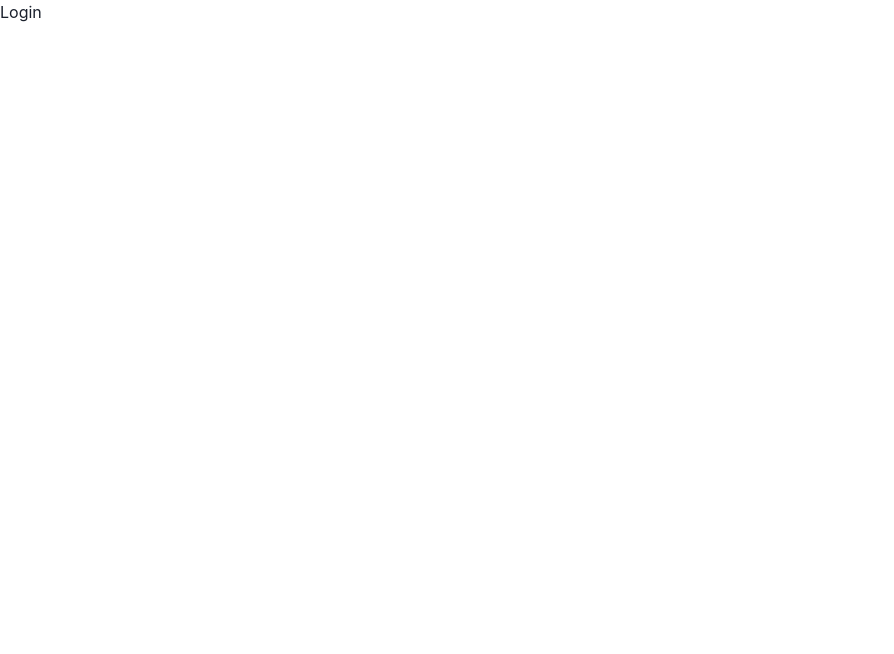
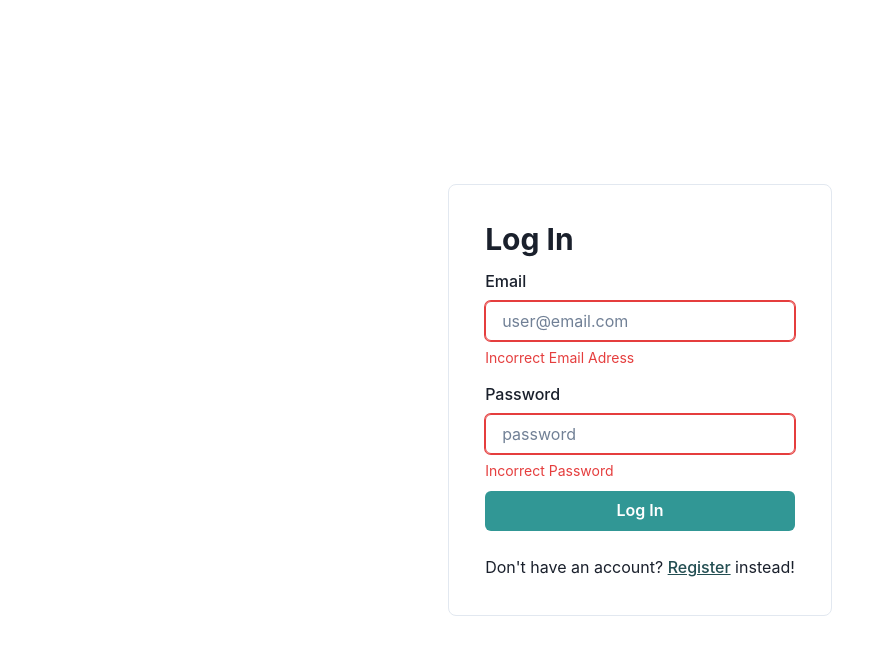
Before and after one commit to ebokes/chitchat, a React (Vite) app: page /login in a window 1280 px wide. Shown: the top 654 px of the page, without its empty margins (0-894 px from the left). Built offline with nearby package versions, Linux system fonts and the light colour scheme.

Commit message:
feat: create and style login page

```diff
--- a/src/components/auth/Login.jsx
+++ b/src/components/auth/Login.jsx
@@ -1,7 +1,57 @@
+import {
+  Box,
+  Button,
+  Center,
+  FormControl,
+  FormErrorMessage,
+  FormLabel,
+  Heading,
+  Input,
+  Link,
+  Text,
+} from "@chakra-ui/react";
 import React from "react";
+import { Link as RouterLink } from "react-router-dom";
+import { REGISTER } from "../../App";
 
 const Login = () => {
-  return <div>Login</div>;
+  return (
+    <Center w="100%" h="100vh">
+      <Box mx="1" maxW="lg" p="9" borderWidth="1px" borderRadius="lg">
+        <Heading mb="4px" size="lg" alignItems="center">
+          Log In
+        </Heading>
+        <form onSubmit={() => {}}>
+          <FormControl isInvalid={true} py="2">
+            <FormLabel>Email</FormLabel>
+            <Input type="email" placeholder="user@email.com" />
+            <FormErrorMessage>Incorrect Email Adress</FormErrorMessage>
+          </FormControl>
+          <FormControl isInvalid={true} py="2">
+            <FormLabel>Password</FormLabel>
+            <Input type="password" placeholder="password" />
+            <FormErrorMessage>Incorrect Password</FormErrorMessage>
+          </FormControl>
+          <Button mt="4px" type="submit" colorScheme="teal" size="md" w="full">
+            Log In
+          </Button>
+          <Text fontSize="xlg" align="center" mt="6">
+            Don't have an account?{" "}
+            <Link
+              as={RouterLink}
+              to={REGISTER}
+              color="teal.800"
+              fontWeight="medium"
+              textDecor="underline"
+              _hover={{ background: "teal.100" }}
+            >
+              Register
+            </Link>{" "}
+            instead!
+          </Text>
+        </form>
+      </Box>
+    </Center>
+  );
 };
-
 export default Login;
```
